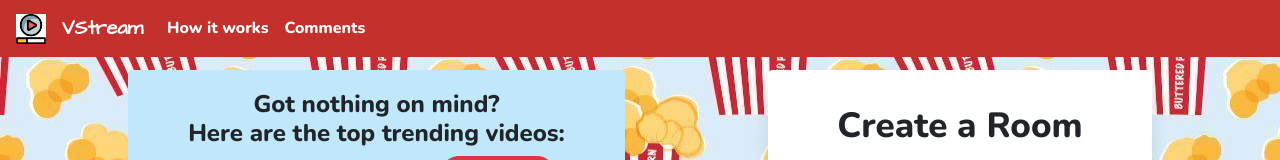
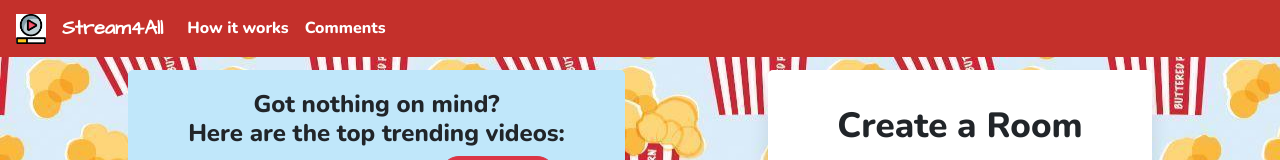
Before and after one commit to Namyalg/Webathon, a plain HTML site: page index.html in a window 1280 px wide. Shown: the top 160 px of the page. Drawn offline with nearby package versions, Linux system fonts and the light colour scheme.

Commit message:
Fixed name

```diff
--- a/index.html
+++ b/index.html
@@ -41,7 +41,7 @@
                 </a>
                 <li class="nav-item">
                     <a class="navbar-brand" href="#"
-                        style="font-weight: 800;color:white;font-family: 'Architects Daughter', cursive;">VStream</a>
+                        style="font-weight: 800;color:white;font-family: 'Architects Daughter', cursive;">Stream4All</a>
                 </li>
                 <li class="nav-item">
                 <li class="nav-item">
```
